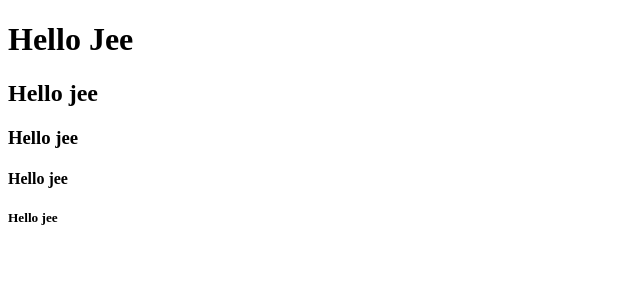
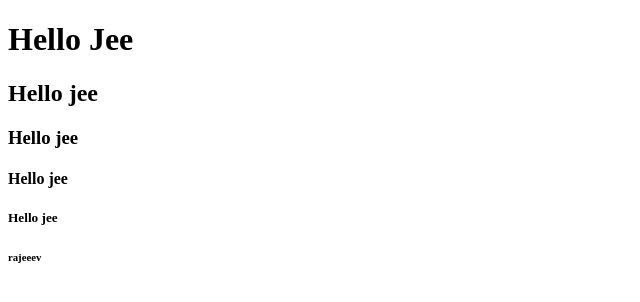
Before and after one commit to Rajeev546/webhook-repo, a plain HTML site: page index.html in a window 1280 px wide. Shown: the full height of the page, 0-640 px from the left. Drawn offline with Linux system fonts and the light colour scheme.

Commit message:
second commit

```diff
--- a/index.html
+++ b/index.html
@@ -11,5 +11,6 @@
     <h3>Hello jee</h3>
     <h4>Hello jee</h4>
     <h5>Hello jee</h5>
+    <h6>rajeeev</h6>
 </body>
 </html>
```
